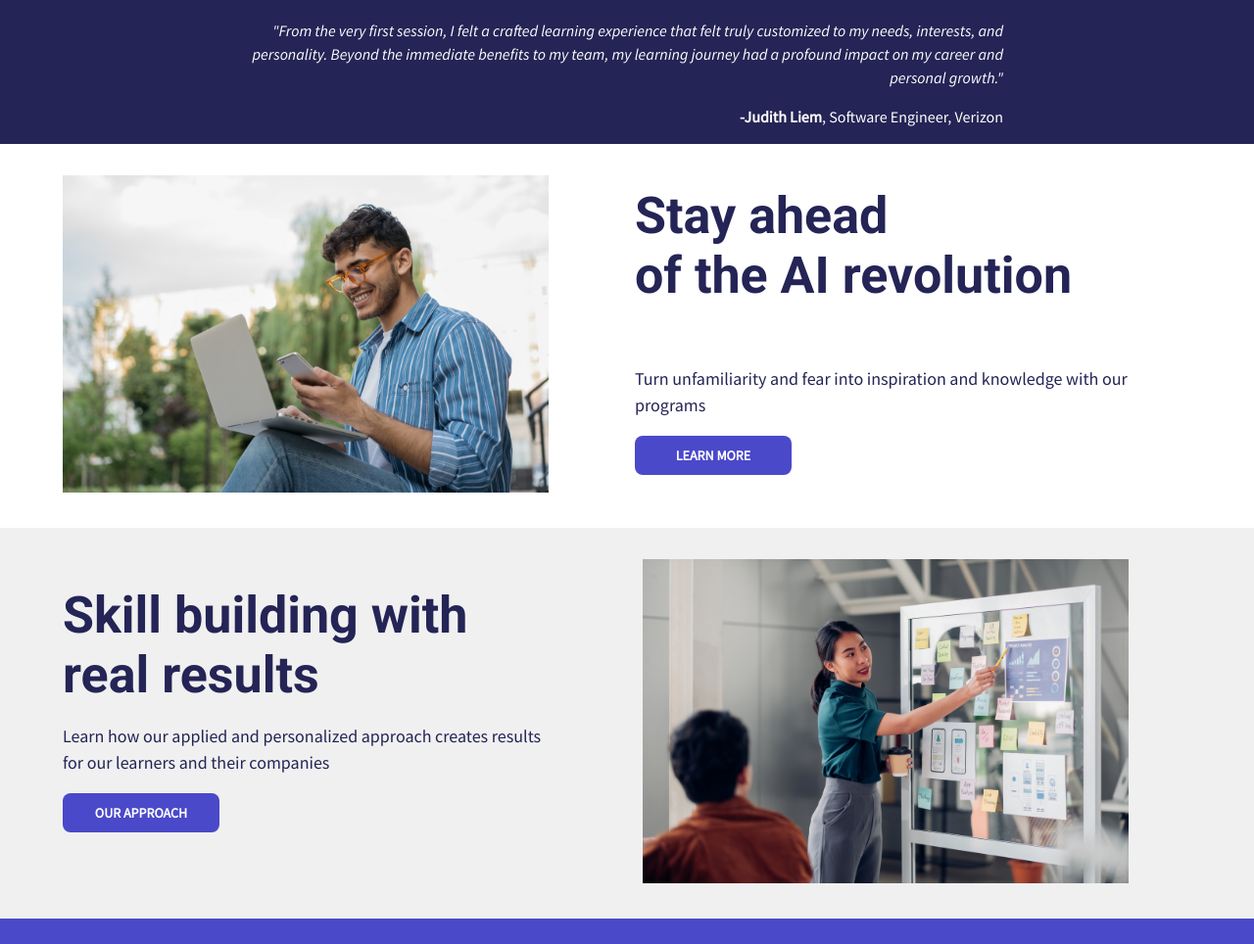
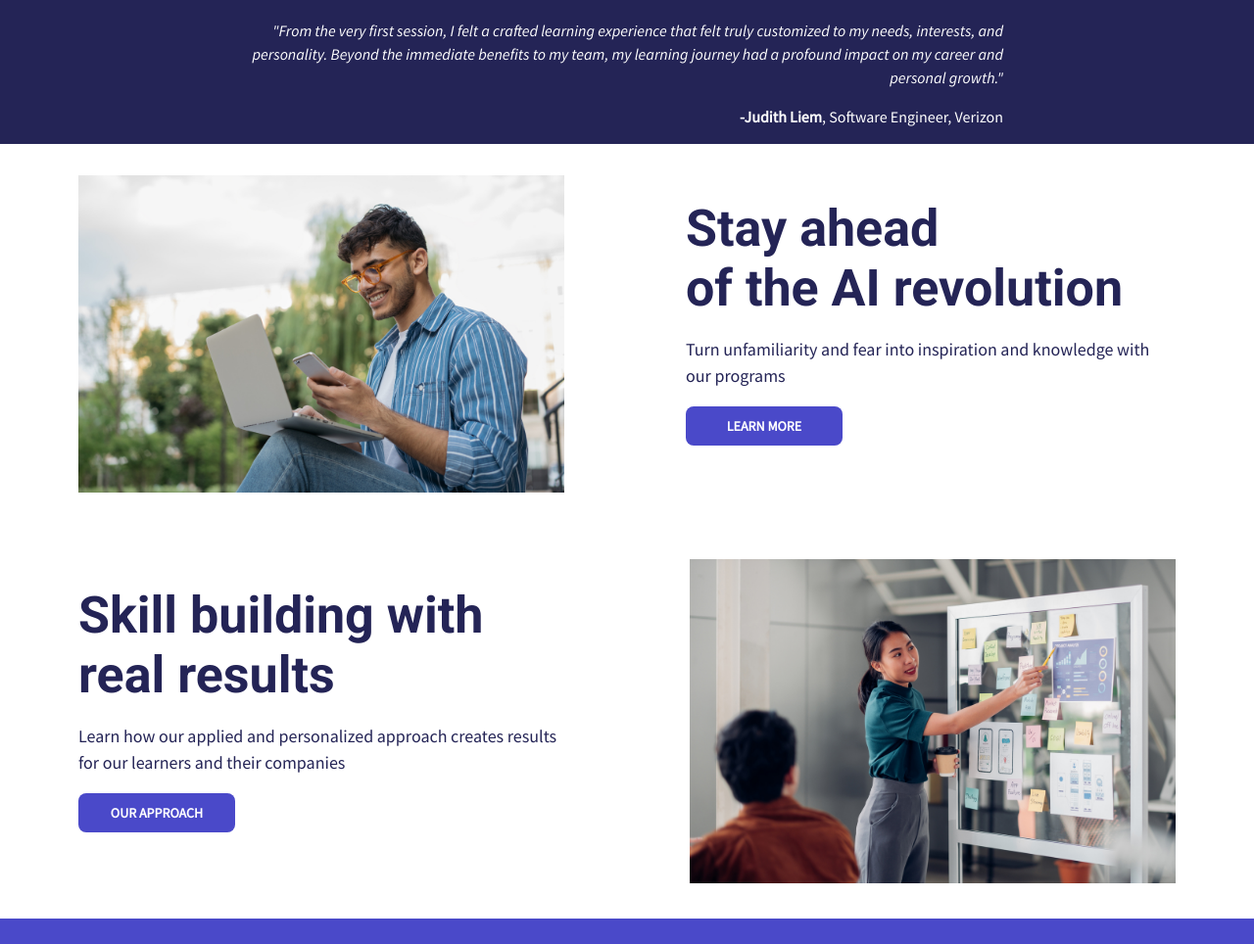
Before and after one commit to danceoval/savvy-site, a website: page public/index.html in a window 1280 px wide. Shown: the part 588-1552 px from the top of the page at 98% size. Drawn offline with Linux system fonts and the light colour scheme.

Commit message:
updates main page style design

```diff
--- a/public/style.css
+++ b/public/style.css
@@ -140,6 +140,7 @@ img {
 #footer-links-text{
   display: flex;
   flex-direction: row;
+  padding: 5px;
 }
 
 #logo-footer-container {
@@ -485,7 +486,7 @@ section {
 }
 
 #empower-img{
-    margin-left: 2rem;
+    margin-left: 3rem;
     width: 35rem;
     padding: 2rem;
 }
@@ -493,17 +494,19 @@ section {
 
 
 #empower-text{
-    flex: 0 0 50vw;
-    padding: 0 2rem;
-    display: flex;
-    flex-direction: column;
-    color: #242456;
-    margin: 0 auto;
+  display: flex;
+  flex-direction: column;
+  color: #242456;
+  margin-right: 5em;
+  margin-left: auto;
+  width: 500px;
 }
 
 #empower-text h2{
   font-size: 3.25rem;
   color: #242456;
+  margin-bottom: 0;
+  margin-top: 3.5rem;
 }
 
 
@@ -551,7 +554,7 @@ section {
 #skills {
   display: flex;
   flex-direction: row;
-  background-color: #f0f0f0;
+  background-color: #fff;
 }
 
 #skills-text {
@@ -559,7 +562,7 @@ section {
   display: flex;
   flex-direction: column;
   margin-bottom: 0;
-  margin-left: 2rem;
+  margin-left: 3rem;
 }
 
 #skills #skills-text h2{
@@ -577,7 +580,8 @@ section {
 #skills-img{
   padding: 2rem;
   width: 35rem;
-  margin-left: 2rem;
+  margin-left: auto;
+  margin-right: 3rem;
 }
 
 
```
